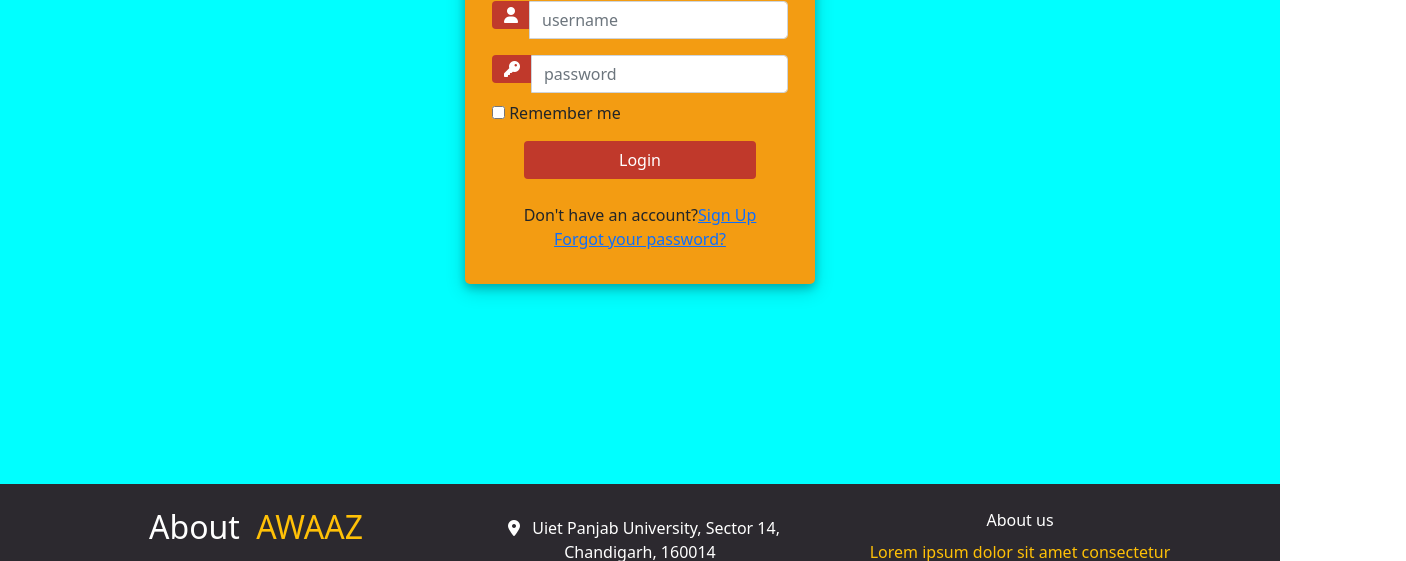
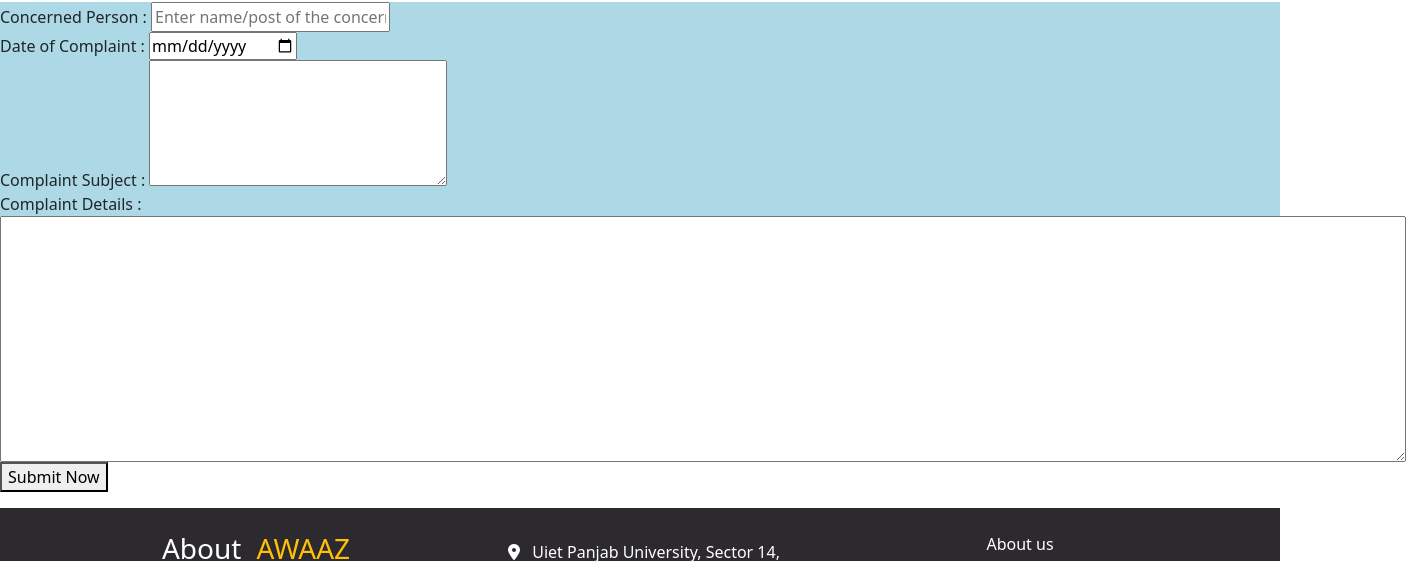
Before and after one commit to Aryan1011/PU-CMS, a plain HTML site: page complaint.html in a window 1280 px wide. Shown: the part 372-933 px from the top of the page, 1406 px wide, since content can reach past the window. Drawn offline with nearby package versions, Linux system fonts and the light colour scheme.

Commit message:
form aryan

```diff
--- a/complaint.html
+++ b/complaint.html
@@ -12,6 +12,15 @@
       crossorigin="anonymous"
     />
     <link rel="stylesheet" href="css/complaint.css" />
+
+    <style>
+      h2{
+        background-color: grey;
+        text-align: center;
+        justify-content: center;
+        height: 50px;
+      }
+    </style>
 
     <title>Complaint Cell</title>
   </head>
@@ -81,53 +90,54 @@
 
     <!-- END OF SCRIPT -->
 
-        <!-- LOGIN FORM -->
-    <div style="background-color: aqua;">
-        <div class="container h-100">
-            <div class="d-flex justify-content-center h-100">
-                <div class="user_card">
-                    <div class="d-flex justify-content-center">
-                        <div class="brand_logo_container">
-                            <img src="Images/awaaz logo2.png" class="brand_logo" alt="Logo">
+    <form action="">
+      <div class="head" >
+        <h2 >Complainant's INFO</h2>
+      </div>
+      <div class="person" style="background-color: lightblue;">
+        <div class="roll">
+          Roll No. : <input type="text" placeholder="Enter your Roll Number">
+        </div>
+       <div class="name">
+        Name : <input type="text" placeholder="Enter your name">
+       </div>
+       <div class="Department">
+        Department : <input type="text" placeholder="Enter your Department">
+       </div>
+       <div class="gender">
+        <p>Gender:</p>
+          <input type="radio" id="Male" name="gender" value="M">
+          <label for="html">Male</label><br>
+          <input type="radio" id="Female" name="gender" value="F">
+          <label for="css">Female</label><br>
+          <input type="radio" id="Others" name="gender" value="JavaScript">
+          <label for="javascript">Others</label>
        </div>
       </div>
-                    <div class="d-flex justify-content-center form_container">
-                        <form>
-                            <div class="input-group mb-3">
-                                <div class="input-group-append">
-                                    <span class="input-group-text"><i class="fas fa-user"></i></span>
+
+
+      <div class="head">
+        <h2>Complaint INFO</h2>
       </div>
-                                <input type="text" name="" class="form-control input_user" value="" placeholder="username">
+      <div class="complaint" style="background-color: lightblue;">
+        <div class="concerned">
+          Concerned Person : <input type="text" placeholder="Enter name/post of the concerned person">
         </div>
-                            <div class="input-group mb-2">
-                                <div class="input-group-append">
-                                    <span class="input-group-text"><i class="fas fa-key"></i></span>
+        <div class="date">
+          Date of Complaint : <input type="date">
         </div>
-                                <input type="password" name="" class="form-control input_pass" value="" placeholder="password">
+        <div class="subject">
+          Complaint Subject : <textarea cols="30" rows="5"></textarea>
         </div>
-                            <div class="form-group">
-                                <div class="custom-control custom-checkbox">
-                                    <input type="checkbox" class="custom-control-input" id="customControlInline">
-                                    <label class="custom-control-label" for="customControlInline">Remember me</label>
+       <div class="complaint">
+        Complaint Details : <textarea cols="150" rows="10"></textarea>
        </div>
       </div>
-                                <div class="d-flex justify-content-center mt-3 login_container">
-                         <button type="button" name="button" class="btn login_btn">Login</button>
+
+     <div class="submit">
+      <button type="submit">Submit Now</button>
      </div>
-
-                    <div class="mt-4">
-                        <div class="d-flex justify-content-center links">
-                            Don't have an account? <a href="#" class="ml-2">Sign Up</a>
-                        </div>
-                        <div class="d-flex justify-content-center links">
-                            <a href="#">Forgot your password?</a>
-                        </div>
-                    </div>
-                </div>
-            </div>
-        </div>
-    </div>
-        <!-- LOGIN FORM END -->
+    </form>
 
          <!-- FOOTER SECTION -->
     <footer  style="background-color: #2c292f">
@@ -136,7 +146,7 @@
                 <div class="col-md-4 text-center text-md-left ">
 
                     <div class="py-0">
-                        <h2 class="my-4 text-white">About<span class="mx-2 font-italic text-warning "> AWAAZ</span></h3>
+                        <h3 class="my-4 text-white">About<span class="mx-2 font-italic text-warning "> AWAAZ</span></h3>
 
                             <img src="Images/awaaz logo.png" class="footerimg" alt="awaaz logo" />
 
```
Lines whose indentation alone changed are shown as unchanged.
